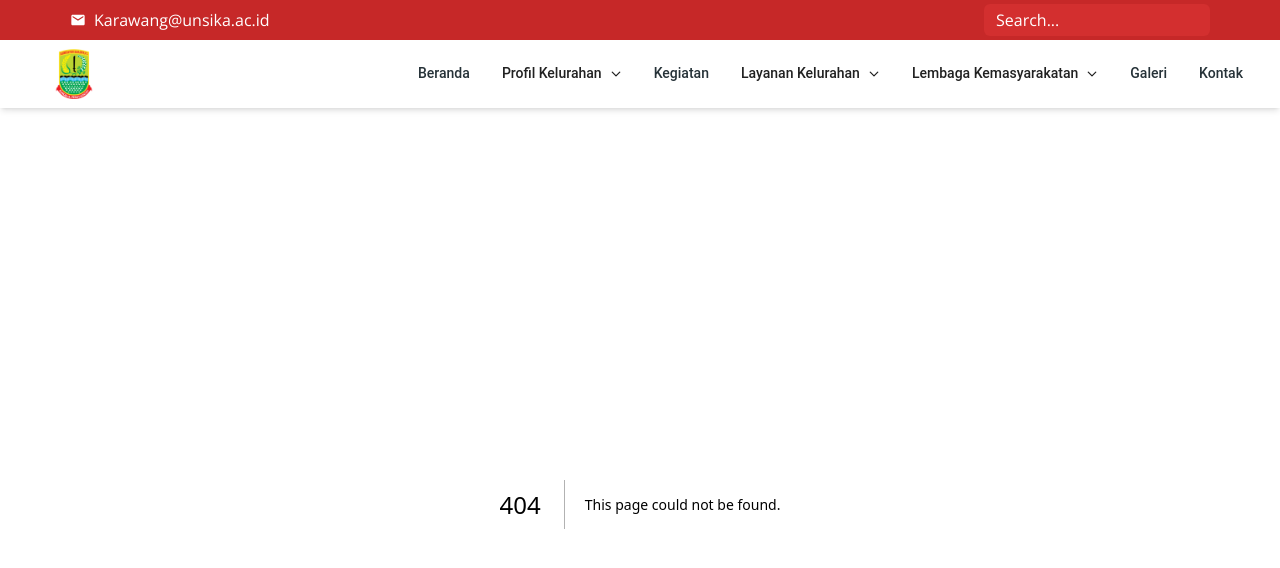
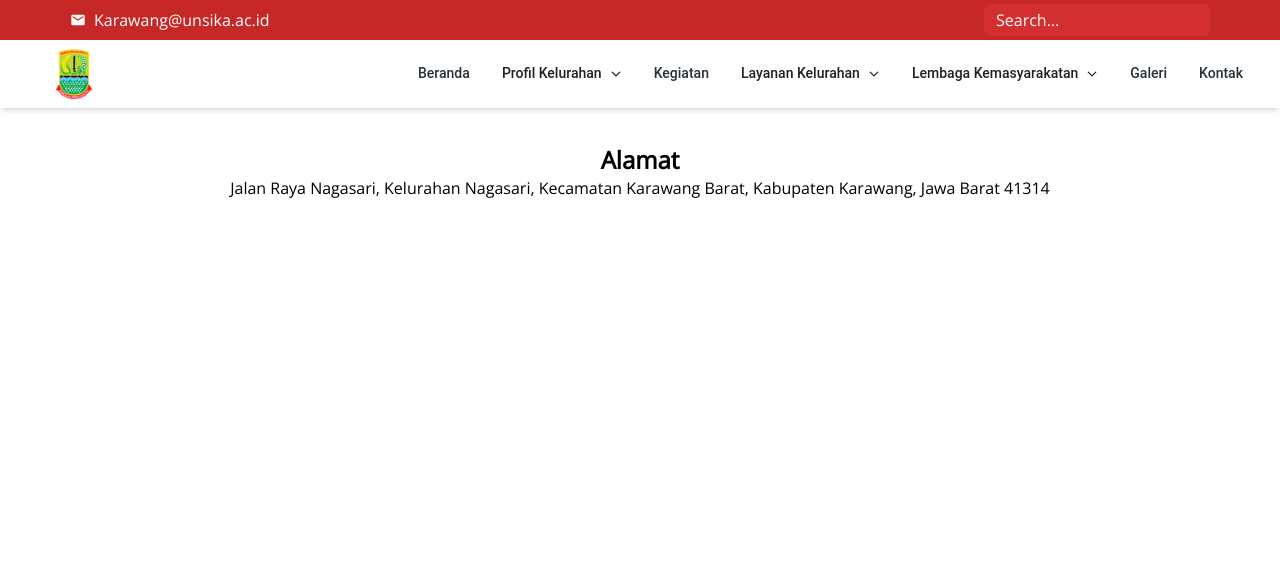
Before and after one commit to AlfariziDwiPrasetyo/karawang-app, a Next.js app: page /alamat in a window 1280 px wide. Before the commit this address had no page. Shown: the top 568 px of the page. Built offline with nearby package versions, Linux system fonts and the light colour scheme.

Commit message:
feat: adding alamat page

```diff
--- /dev/null
+++ b/app/alamat/page.jsx
@@ -0,0 +1,15 @@
+import React from "react";
+
+const page = () => {
+  return (
+    <div className="text-center mt-10">
+      <h1 className="font-bold text-2xl">Alamat</h1>
+      <p className="">
+        Jalan Raya Nagasari, Kelurahan Nagasari, Kecamatan Karawang Barat,
+        Kabupaten Karawang, Jawa Barat 41314
+      </p>
+    </div>
+  );
+};
+
+export default page;
--- a/components/NavMain.jsx
+++ b/components/NavMain.jsx
@@ -94,6 +94,12 @@ const profileKelurahanItems = [
     description: "Halaman utama website.",
     icon: NewspaperIcon,
     link: "/visi-misi",
+  },
+  {
+    title: "Alamat",
+    description: "Halaman utama website.",
+    icon: NewspaperIcon,
+    link: "/alamat",
   },
   {
     title: "Geografis dan Penduduk",
```
